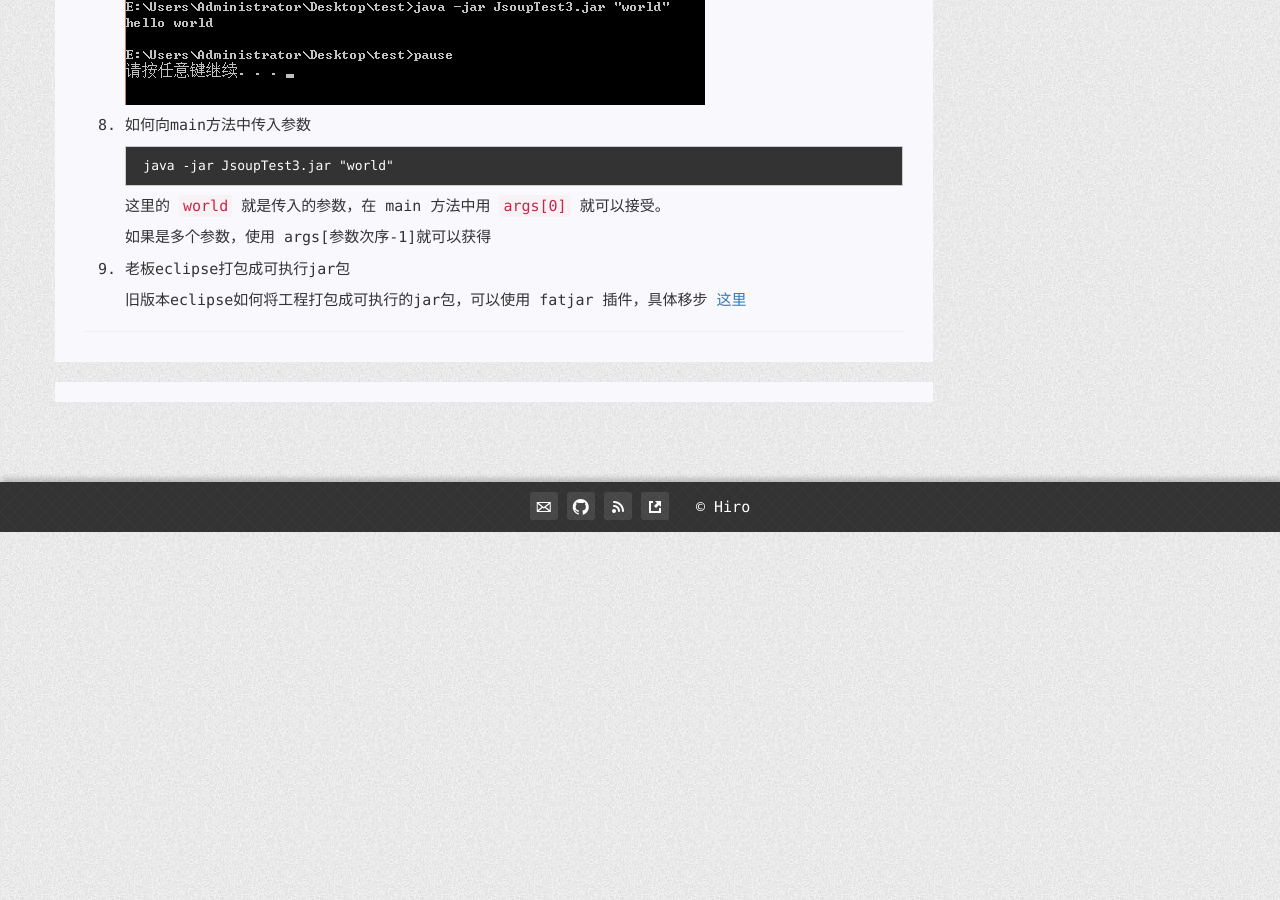
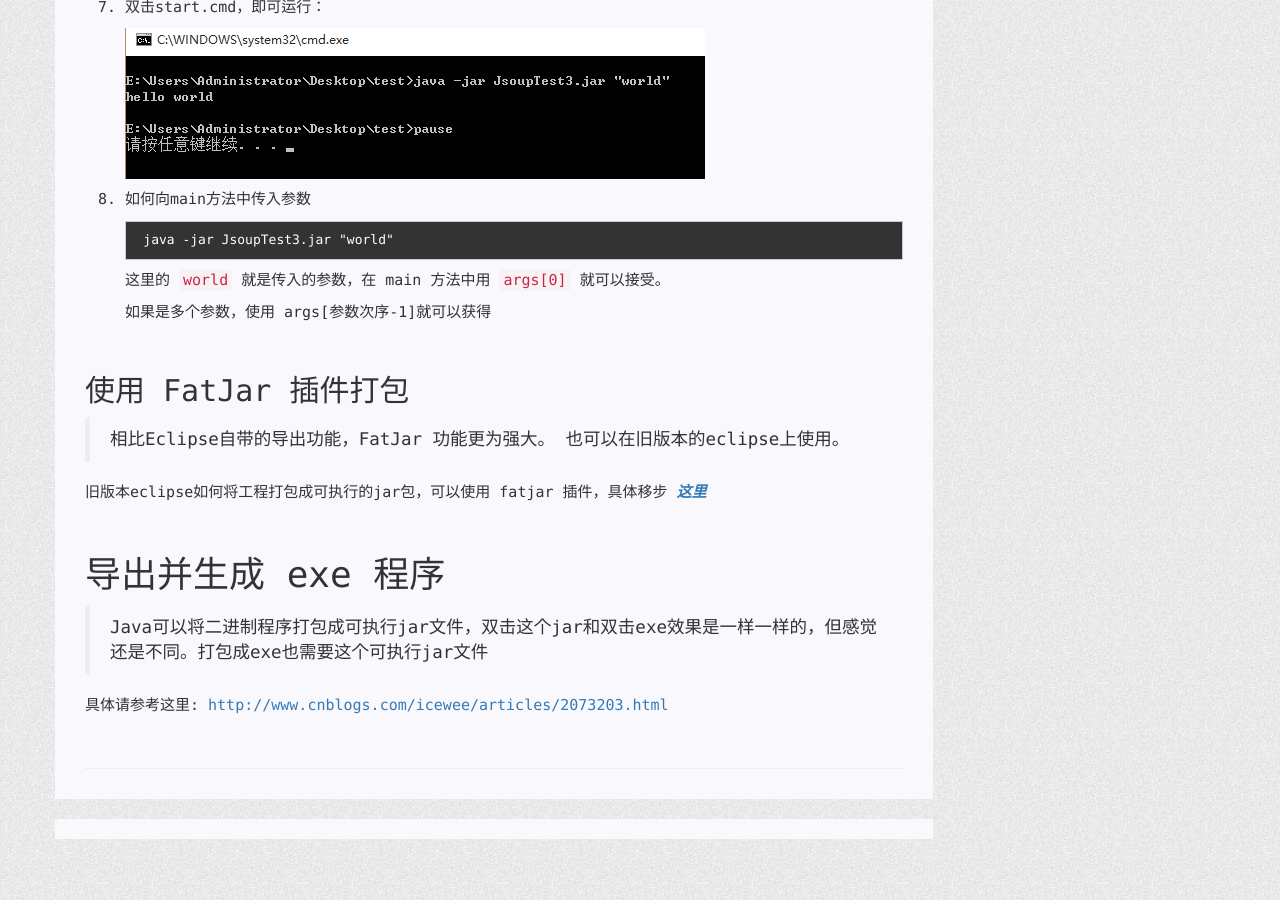
Before and after one commit to hirocube/hirocube.github.com, a Jekyll site: the page built from _posts/2015-10-29-eclipse-export-runnable-jar.md, in a window 1280 px wide and 900 px high, scrolled down 4999 px. Built offline with Jekyll 4.4.1, drawn with Linux system fonts in a browser that asks for light colours; nearby versions of some CDN libraries; Markdown is read by kramdown in place of the engine named in the settings; comment, search, counter and statistics services are not loaded; some of the changed text lies outside the part shown.

Commit message:
modify eclipse-export-runnable-jar blog

````diff
--- a/_posts/2015-10-29-eclipse-export-runnable-jar.md
+++ b/_posts/2015-10-29-eclipse-export-runnable-jar.md
@@ -8,7 +8,7 @@ excerpt: 使用Eclipse自带的导出功能将工程打包成一个可以执行
 
 # Java实例程序
 
-写一个Java类，该类必须包含```public static void main(String[] args) throws Exception```方法。
+新建一个Jave Project，写一个Java类，该类必须包含```public static void main(String[] args) throws Exception```方法。
 
 {% highlight Java %}
 import org.apache.log4j.Logger;
@@ -28,6 +28,9 @@ public class JsoupTest {
 {% endhighlight %}
 
 # 导出成可执行的Jar文件
+
+## 使用Eclipse自带的导出功能
+
 
 1. 右键需要导出的工程，选择```导出```
 
@@ -60,7 +63,6 @@ public class JsoupTest {
 	> 你也可以右键生成的jar包，选择使用Java来打开，区别就是这种方式不会显示控制台。
 
 
-
 	在生成的jar包同级目录新建一个start.txt，打开并编辑：
 
 		java -jar JsoupTest3.jar "world"
@@ -82,6 +84,20 @@ public class JsoupTest {
 
 	如果是多个参数，使用 args[参数次序-1]就可以获得
 
-9. 老板eclipse打包成可执行jar包
+	&#160;
 
-	旧版本eclipse如何将工程打包成可执行的jar包，可以使用 fatjar 插件，具体移步 [这里](http://my.oschina.net/cloudcoder/blog/285047)
+## 使用 FatJar 插件打包
+
+> 相比Eclipse自带的导出功能，FatJar 功能更为强大。 也可以在旧版本的eclipse上使用。
+
+旧版本eclipse如何将工程打包成可执行的jar包，可以使用 fatjar 插件，具体移步 ***[这里](http://my.oschina.net/cloudcoder/blog/285047)***
+
+&#160;
+
+# 导出并生成 exe 程序
+
+> Java可以将二进制程序打包成可执行jar文件，双击这个jar和双击exe效果是一样一样的，但感觉还是不同。打包成exe也需要这个可执行jar文件
+
+具体请参考这里: [http://www.cnblogs.com/icewee/articles/2073203.html](http://www.cnblogs.com/icewee/articles/2073203.html)
+
+&#160;
````
